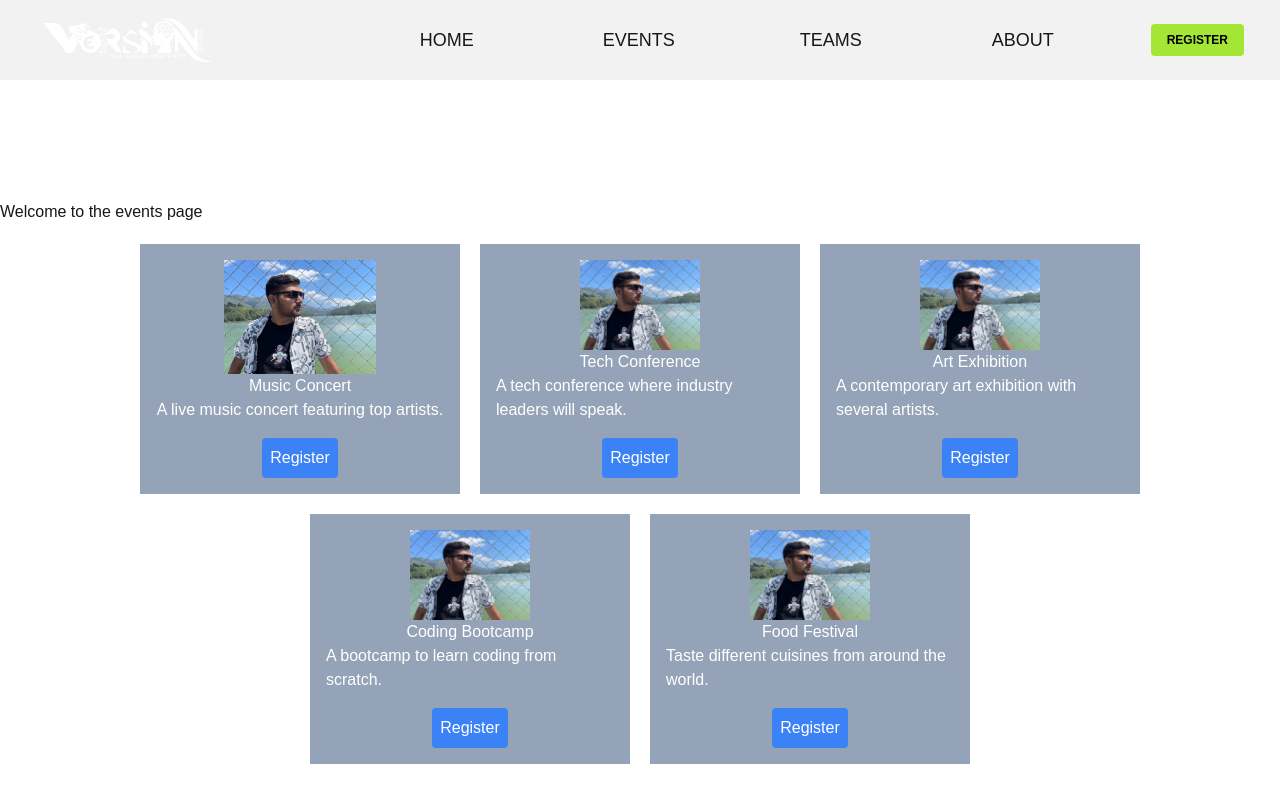
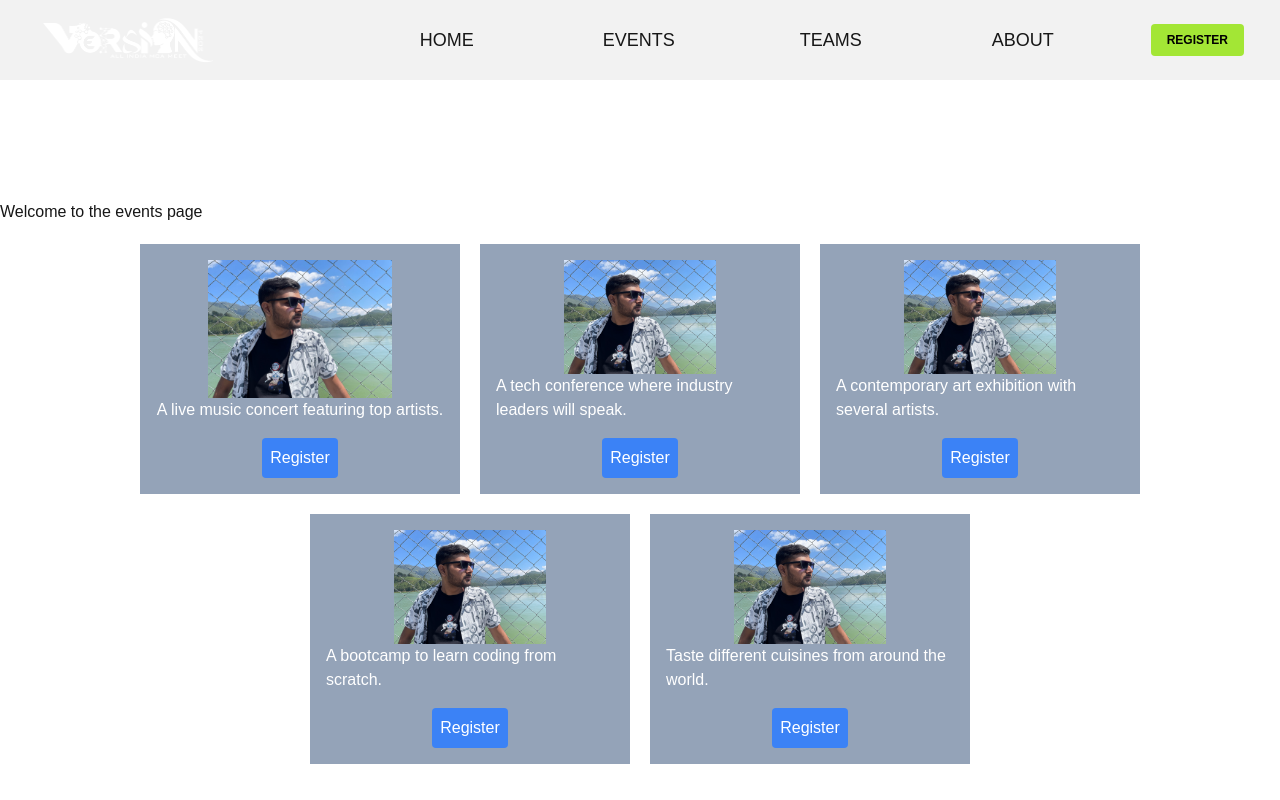
Before and after one commit to VersionMCA/Version25, a Next.js app: page /events in a window 1280 px wide. Built offline with nearby package versions, Linux system fonts and the light colour scheme; no server answers; what tailwind-clip-path would draw is missing.

Commit message:
add event register

```diff
--- a/src/app/api/events/register.js
+++ /dev/null
@@ -1,52 +0,0 @@
-import getSession from 'next-auth/react';
-import prisma from "@/db/index.mjs";
-import toast from 'react-hot-toast';
-
-export default async function handler(req, res) {
-    if (req.method !== "POST") {
-        return res.status(405).json({ message: "Method not allowed" });
-    }
-
-    const session = await getSession();
-    if (!session || !session.user) {
-        return res.status(401).json({ message: "Login to register the events" });
-    }
-
-
-
-    const { eventId, teamName, participants } = req.body;
-
-    if (!eventId) {
-        return res.status(400).json({ message: "Event has finished!" });
-    }
-
-    try {
-        const existingRegistration = await prisma.registration.findUnique({
-            where: {
-                userEmail_eventId: {
-                    email: session.user.email,
-                    eventId: eventId
-                }
-            }
-        })
-
-        if (existingRegistration) {
-            return res.status(400).json({ message: "You have already registered for this event" })
-        }
-
-        const newRegistration = await prisma.registration.create({
-            data: {
-                userId: session.userId,
-                eventId: eventId,
-                teamName: teamName,
-                participants: participants
-            }
-        })
-        toast.success("Successfully registered");
-        return res.status(201).json({ message: "Successfully registered", registration: newRegistration });
-    } catch (error) {
-        console.error(error);
-        toast.error("Somthing went wrong");
-        return res.status(500).json({ message: "Internal server error" });
-    }
-}
--- /dev/null
+++ b/src/app/api/events/register/route.js
@@ -0,0 +1,39 @@
+import { getServerSession } from 'next-auth';
+import { prisma } from '@/db/index.mjs';
+import { authOptions } from "@/lib/auth.js";
+
+export async function POST(req) {
+
+    try {
+        const session = await getServerSession(authOptions);
+        if (!session || !session.user) {
+            return new Response(JSON.stringify("Login to register the events", { status: 401 }));
+        }
+        const { eventId } = await req.json();
+
+        if (!eventId) {
+            return new Response(JSON.stringify("Event id is required", { status: 400 }));
+        }
+
+        const user = await prisma.user.findUnique({
+            where: { email: session.user.email }
+        })
+        const event = await prisma.event.findUnique({
+            where: { id: eventId }
+        })
+        // console.log(`userId: ${user.id} |||||||||||| eventId: ${event.id}`);
+        if (eventId === event.id) {
+            const newRegistration = await prisma.registration.create({
+                data: {
+                    userId: user.id,
+                    eventId: event.id
+                }
+            })
+            console.log(newRegistration);
+            return new Response(JSON.stringify(newRegistration, { status: 201, message: "Successfully registered" }));
+        }
+
+    } catch (error) {
+        return new Response(JSON.stringify("Internal server error", { status: 500 }));
+    }
+}
--- a/src/app/events/EventCard.jsx
+++ b/src/app/events/EventCard.jsx
@@ -4,29 +4,25 @@ import { React, useState } from "react";
 import toast from "react-hot-toast";
 
 const EventCard = ({ event }) => {
-    const { data: session } = useSession();
+    const { data: session,} = useSession();
     const [registered, setRegistered] = useState(false);
 
-    const clickHandler = async () => {
-        if (!session) {
-            toast.error("Login to register the events");
-            console.log("Login to register the events");
-            return;
-        }
-
+    const registerEvent = async () => {
         try {
-            const res = await fetch('../api/events/register', {
+            if (!session) {
+                toast.error("Login to register the events");
+                console.log("Login to register the events");
+                return;
+            }
+            const res = await fetch('/api/events/register', {
                 method: "POST",
                 headers: {
                     "Content-Type": "application/json"
                 },
                 body: JSON.stringify({
                     eventId: event.id,
-                    teamName: null,
-                    participants: []
                 })
             })
-
             const data = await res.json();
             console.log(data);
             if (res.ok) {
@@ -37,7 +33,6 @@ const EventCard = ({ event }) => {
                 toast.error(data.message);
             }
         } catch (error) {
-            console.log(error);
             toast.error("Something went wrong. Please try again.");
         }
     }
@@ -49,7 +44,7 @@ const EventCard = ({ event }) => {
             {
                 (!registered) ? <button
                     className="mt-4 bg-blue-500 text-white p-2 rounded"
-                    onClick={clickHandler}
+                    onClick={registerEvent}
                 >
                     Register
                 </button>
--- a/src/helper/eventsList.js
+++ b/src/helper/eventsList.js
@@ -1,35 +1,37 @@
 // Dummy events data
 const eventsList = [
     {
-        id: "1",
-        title: "Music Concert",
+        id: "cm51fo8dn0001gufrgu0srp1n",
+        eventName: "Music Concert",
         description: "A live music concert featuring top artists.",
         img: "/profile_images/Chirag.jpg", // Replace with your image path
     },
     {
-        id: "2",
-        title: "Tech Conference",
+        id: "cm51fo8do0003gufr25i75yhl",
+        eventName: "Tech Conference",
         description: "A tech conference where industry leaders will speak.",
         img: "/profile_images/Chirag.jpg", // Replace with your image path
     },
     {
-        id: "3",
-        title: "Art Exhibition",
+        id: "cm51fo8dp0004gufr8txvsqra",
+        eventName: "Art Exhibition",
         description: "A contemporary art exhibition with several artists.",
         img: "/profile_images/Chirag.jpg", // Replace with your image path
     },
     {
-        id: "4",
-        title: "Coding Bootcamp",
+        id: "cm51fo8di0000gufrlqgbin9f",
+        eventName: "Coding Bootcamp",
         description: "A bootcamp to learn coding from scratch.",
         img: "/profile_images/Chirag.jpg", // Replace with your image path
     },
     {
-        id: "5",
-        title: "Food Festival",
+        id: "cm51fo8dn0002gufrvmdriacl",
+        eventName: "Food Festival",
         description: "Taste different cuisines from around the world.",
         img: "/profile_images/Chirag.jpg", // Replace with your image path
     },
 ];
 
+
+
 export default eventsList;
```
Also changed, not shown: 2 other files (tests, documents, lock files or other folders).
